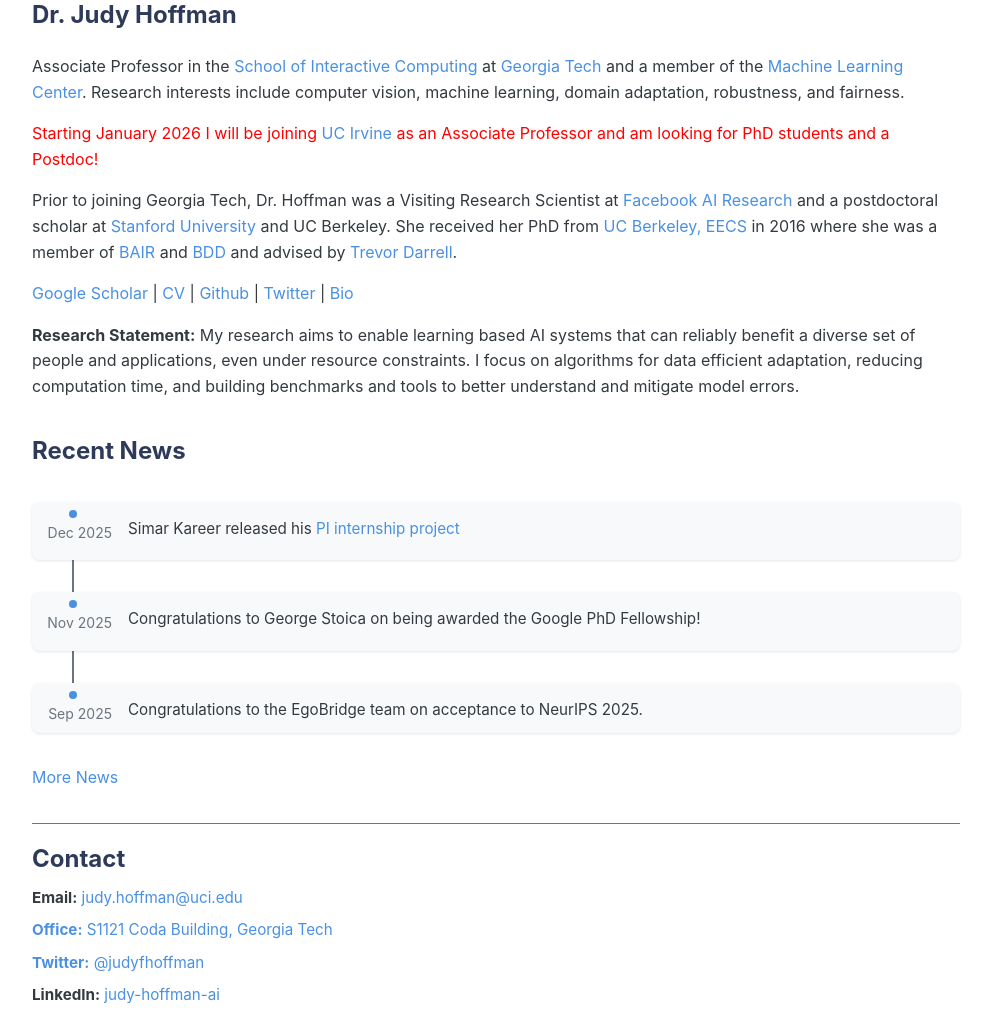
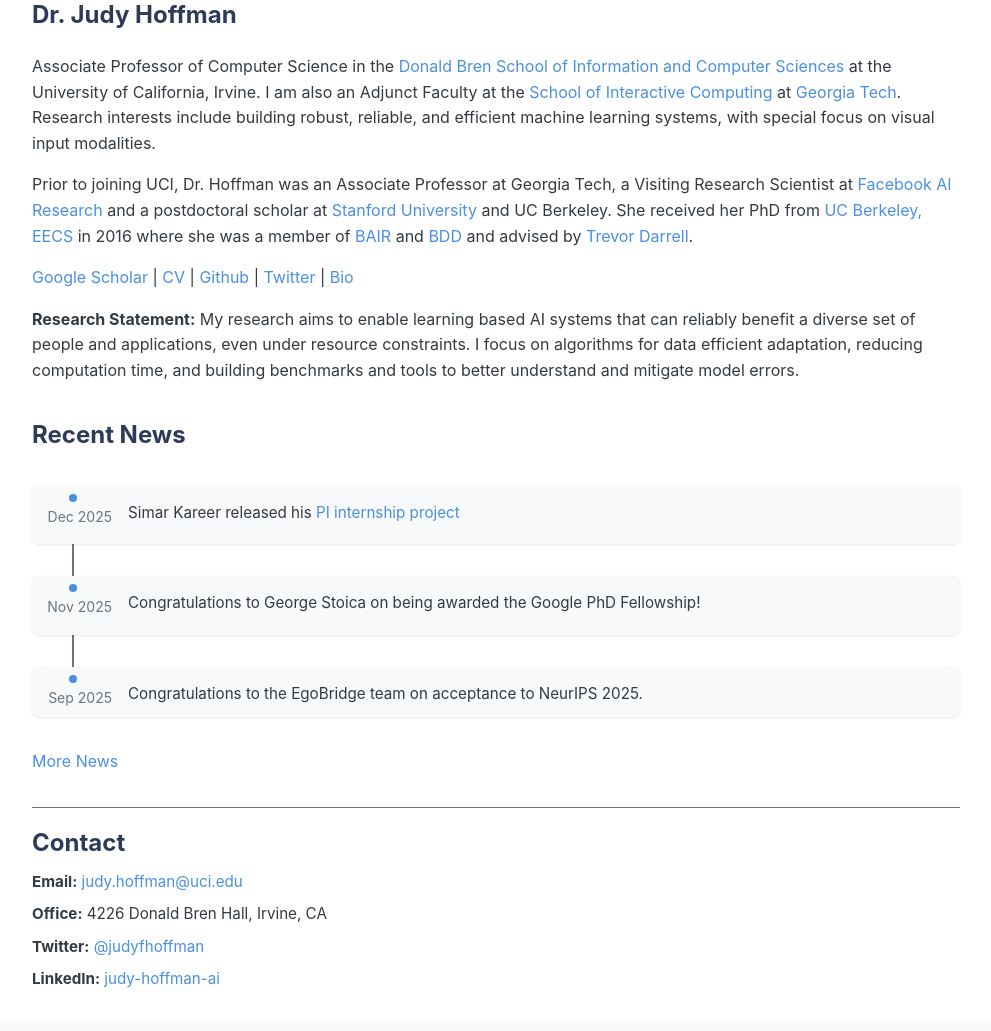
Before and after one commit to jhoffman/jhoffman.github.io, a Jekyll site: the page built from index.html, in a window 1280 px wide and 1400 px high. Shown: the part 369-1400 px from the top of the window, without its empty margins (144-1135 px from the left). Built offline with Jekyll 4.4.1, drawn with Linux system fonts in a browser that asks for light colours.

Commit message:
updating main website with new job

```diff
--- a/index.html
+++ b/index.html
@@ -10,16 +10,13 @@
   <div class="pi-details">
     <h2>Dr. Judy Hoffman</h2>
     <p class="bio">
-	 Associate Professor in the <a href="https://ic.gatech.edu/">School of Interactive Computing</a> at
-	 <a href="https://www.gatech.edu/">Georgia Tech</a>
-	 and a member of the <a href="https://ml.gatech.edu/">Machine Learning Center</a>.
-	 Research interests include computer vision, machine learning, domain adaptation, robustness, and fairness.
+			Associate Professor of Computer Science in the <a href="https://ics.uci.edu/">Donald Bren School of Information and Computer Sciences</a> at the University of California, Irvine. I am also an Adjunct Faculty at the <a href="https://ic.gatech.edu/">School of Interactive Computing</a> at
+	 <a href="https://www.gatech.edu/">Georgia Tech</a>.
+	 Research interests include building robust, reliable, and efficient machine learning systems, with special focus on visual input modalities.
 	 </p>
-	 <p style="color: red;">
-		 Starting January 2026 I will be joining <a href="https://cs.ics.uci.edu/">UC Irvine</a> as an Associate Professor and am looking for PhD students and a Postdoc!
-	 </p>
+
 	 <p>
-	     Prior to joining Georgia Tech, Dr. Hoffman was a Visiting Research Scientist at
+	     Prior to joining UCI, Dr. Hoffman was an Associate Professor at Georgia Tech, a Visiting Research Scientist at
 	     <a href="https://research.fb.com/category/facebook-ai-research/">Facebook AI Research</a>
 	     and a postdoctoral scholar at <a href="https://cs.stanford.edu/">Stanford University</a> and UC Berkeley.
 	     She received her PhD from <a href="https://bair.berkeley.edu/">UC Berkeley, EECS</a> in 2016 where she was a member of
@@ -58,11 +55,11 @@
     <ul class="contact-list">
       <li>
         <strong>Email:</strong>
-        <a href="mailto:judy.hoffman@uci.edu">judy.hoffman@uci.edu</>
+        <a href="mailto:judy.hoffman@uci.edu">judy.hoffman@uci.edu</a>
       </li>
       <li>
         <strong>Office:</strong>
-        S1121 Coda Building, Georgia Tech
+        4226 Donald Bren Hall, Irvine, CA
       </li>
       <li>
         <strong>Twitter:</strong>
```
